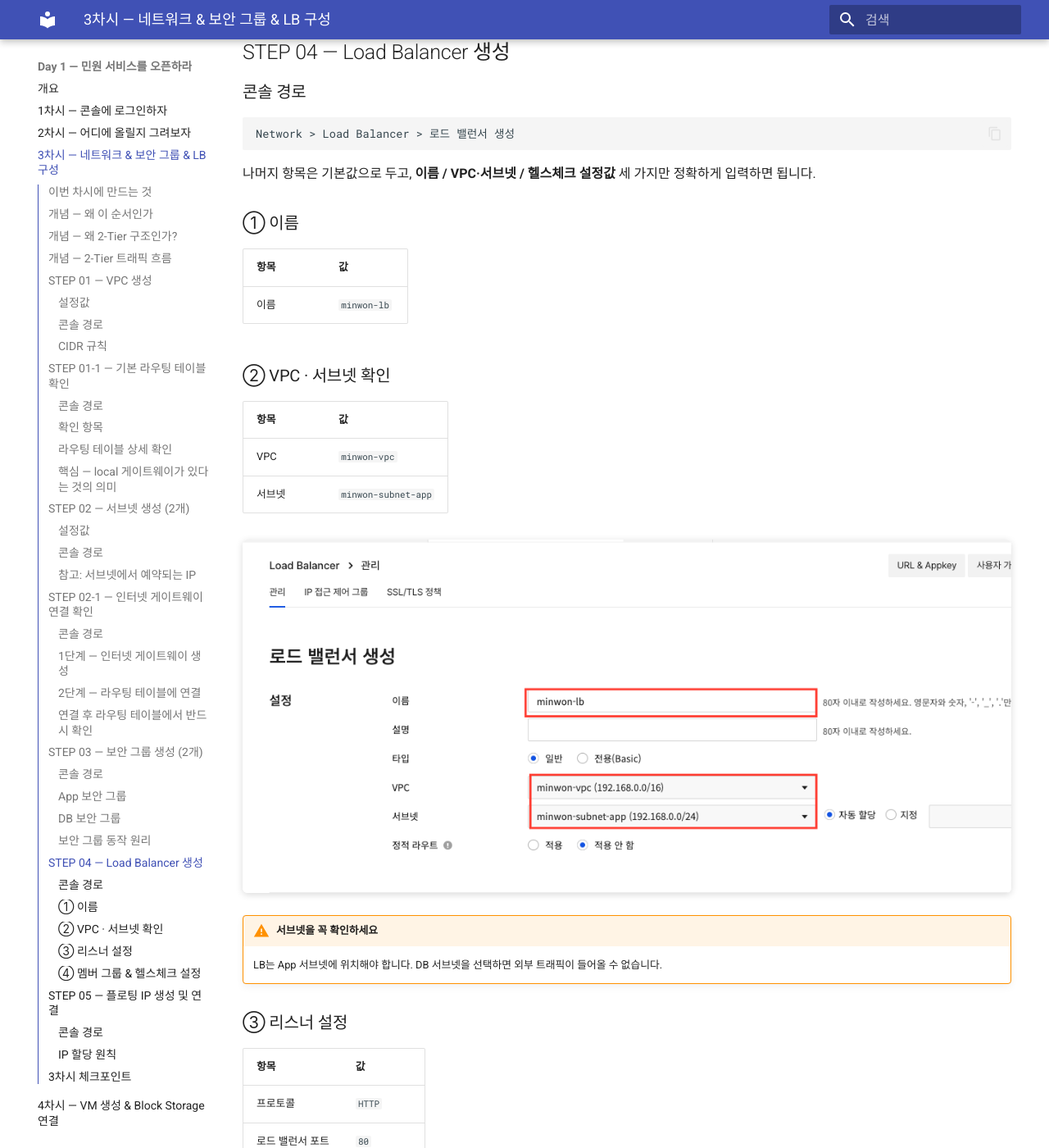
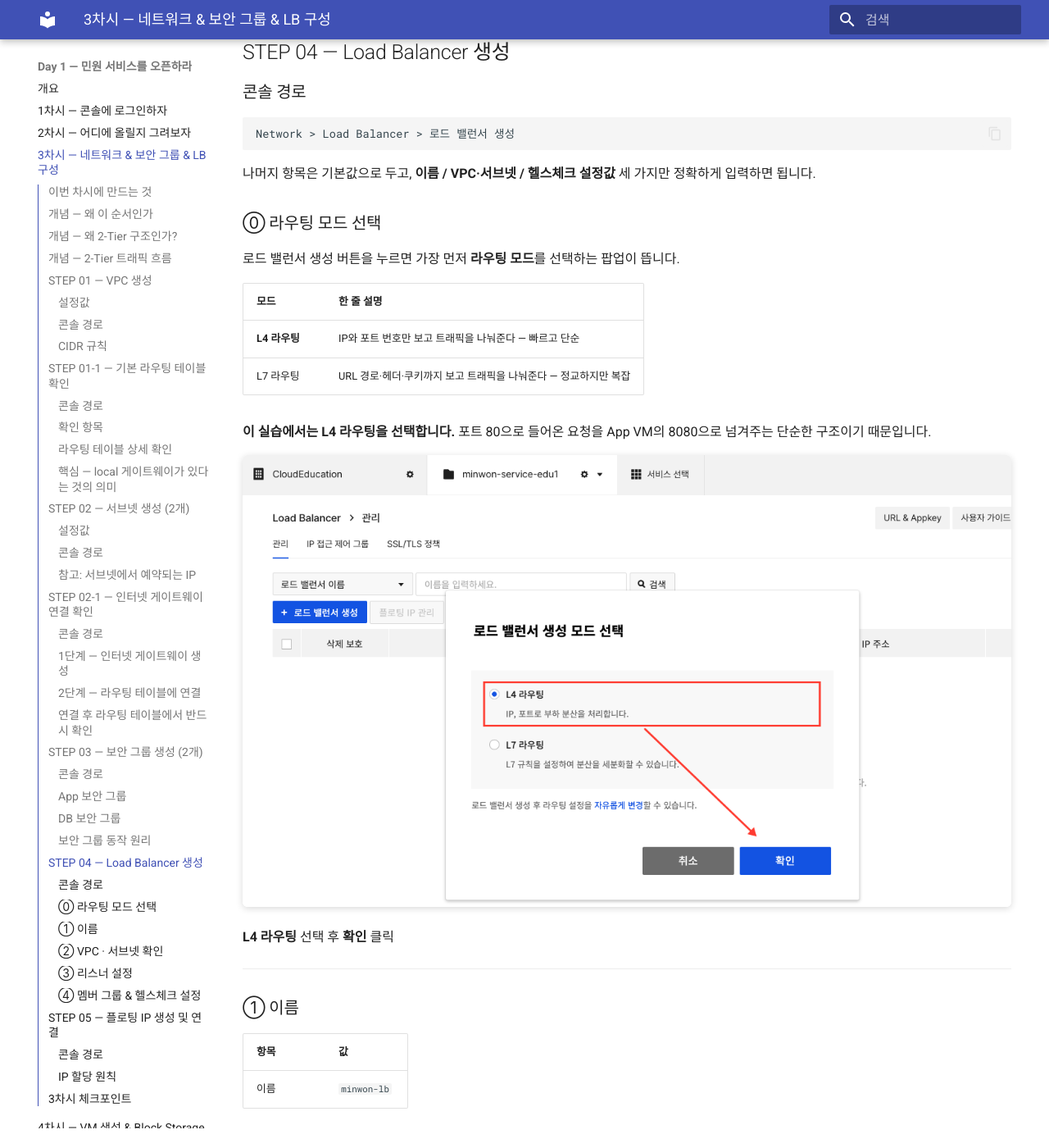
Before and after one commit to skilleat-labs/cloud-native-minwon-lab, an MkDocs documentation site: the page built from docs/day1/session3.md, in a window 1280 px wide and 1400 px high, scrolled down 11808 px. Shown: the whole window at 82% size. Built offline with MkDocs 1.6.1 and Material for MkDocs 9.7.7, drawn with Linux system fonts in a browser that asks for light colours.

Commit message:
docs: session3 - LB 라우팅 모드 선택 설명 및 캡쳐 추가

```diff
--- a/docs/day1/session3.md
+++ b/docs/day1/session3.md
@@ -346,6 +346,23 @@ Network > Load Balancer > 로드 밸런서 생성
 
 나머지 항목은 기본값으로 두고, **이름 / VPC·서브넷 / 헬스체크 설정값** 세 가지만 정확하게 입력하면 됩니다.
 
+### ⓪ 라우팅 모드 선택
+
+로드 밸런서 생성 버튼을 누르면 가장 먼저 **라우팅 모드**를 선택하는 팝업이 뜹니다.
+
+| 모드 | 한 줄 설명 |
+|------|-----------|
+| **L4 라우팅** | IP와 포트 번호만 보고 트래픽을 나눠준다 — 빠르고 단순 |
+| L7 라우팅 | URL 경로·헤더·쿠키까지 보고 트래픽을 나눠준다 — 정교하지만 복잡 |
+
+**이 실습에서는 L4 라우팅을 선택합니다.** 포트 80으로 들어온 요청을 App VM의 8080으로 넘겨주는 단순한 구조이기 때문입니다.
+
+![LB 라우팅 모드 선택](./images/2-6-lb-routing-mode.png)
+
+**L4 라우팅** 선택 후 **확인** 클릭
+
+---
+
 ### ① 이름
 
 | 항목 | 값 |
```
